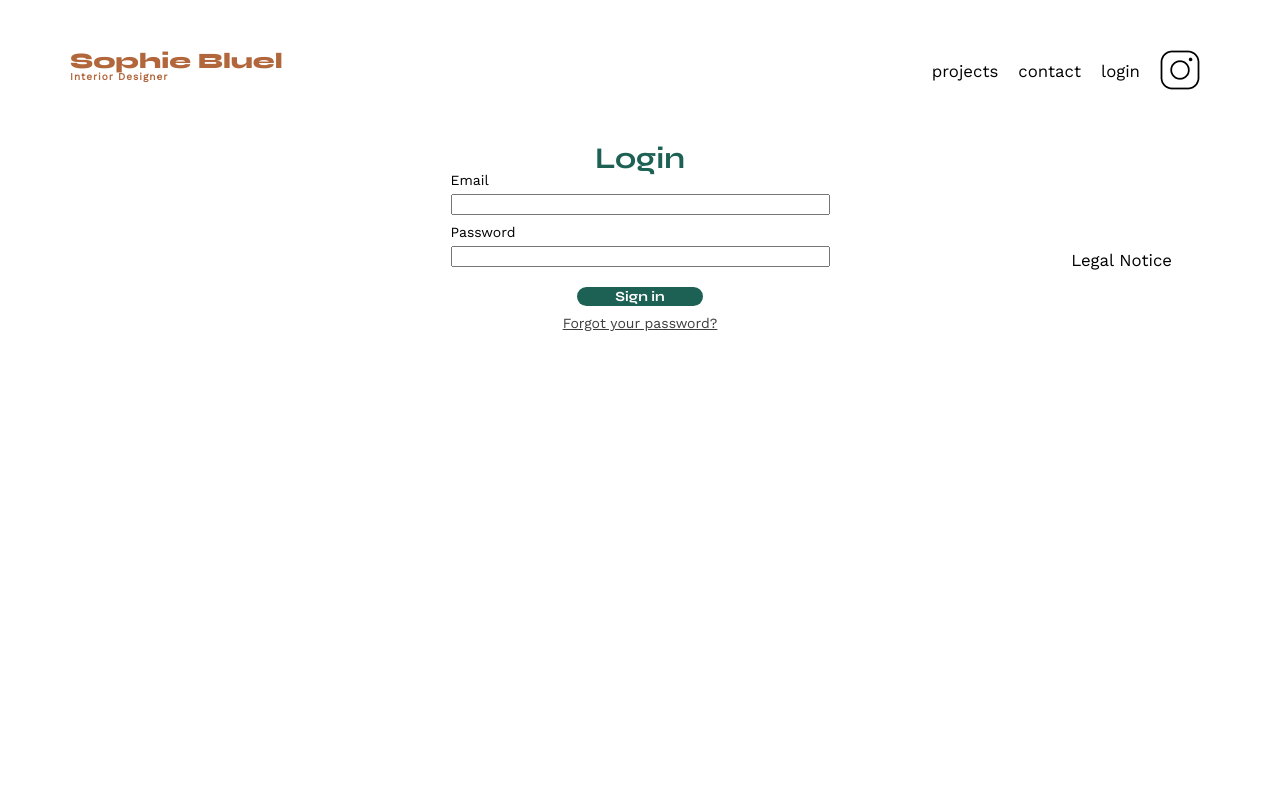
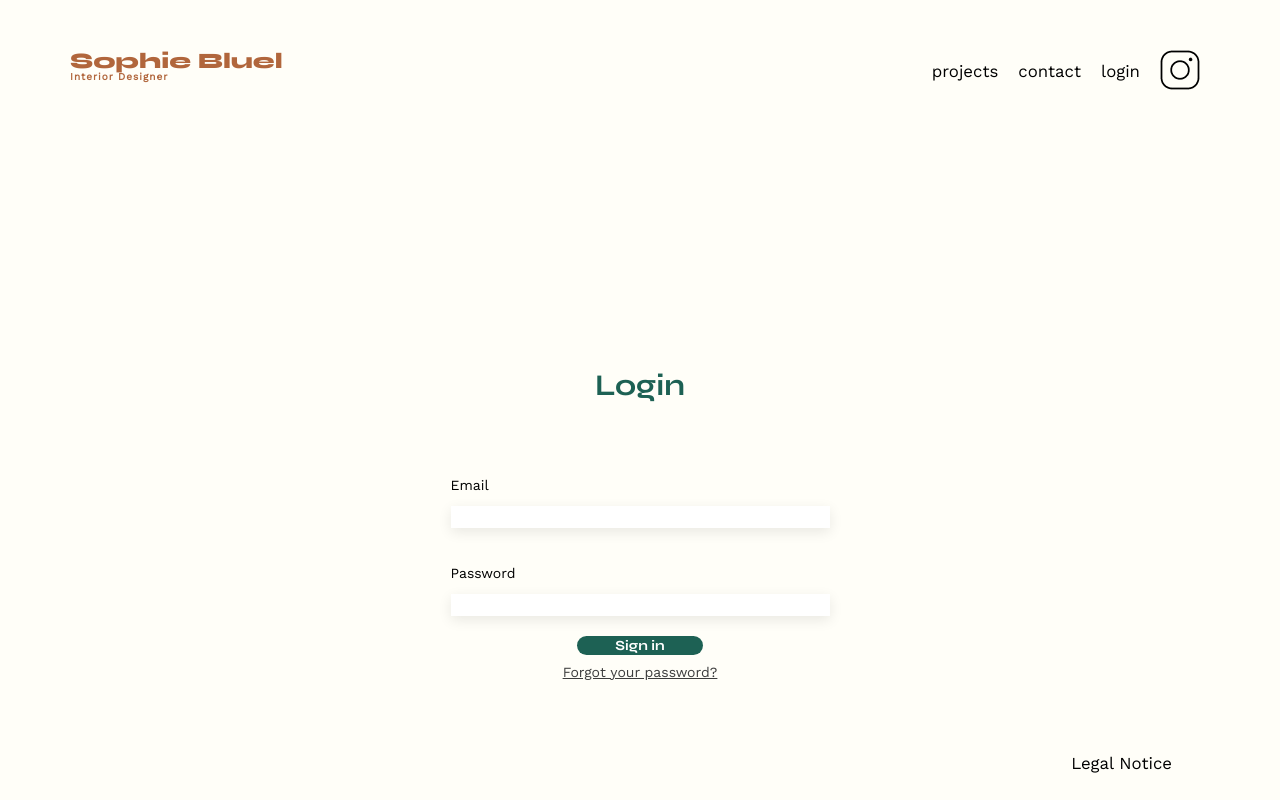
Before and after one commit to millertim83/OC-Sophie-Bluel, a plain HTML site: page FrontEnd/login.html in a window 1280 px wide. Drawn offline with nearby package versions, Linux system fonts and the light colour scheme.

Commit message:
Adjust login page layout, footer.  Change background color.

```diff
--- a/FrontEnd/assets/style.css
+++ b/FrontEnd/assets/style.css
@@ -52,6 +52,7 @@ body {
 	margin:auto;
 	font-family: 'Work Sans' ;
 	font-size: 14px;
+	background-color: #FFFEF8;
 }
 header {
 	display: flex;
@@ -150,7 +151,7 @@ li:hover {
 }
 #contact form {
 	text-align: left;
-	margin-top:30px;
+	margin-top: 30px;
 	display: flex;
 	flex-direction: column;
 }
@@ -225,6 +226,7 @@ a:visited {
 /* Login page */
 
 #login {
+	flex: 1;
 	display: flex;
 	flex-direction: column;
 	align-items: center;
@@ -279,6 +281,41 @@ a:visited {
 	color: black;
 	font-size: 14px;
 	margin-left: 15px;
+}
+
+#login h2 {
+    margin-bottom: 20px;
+}
+
+#login form {
+    text-align: left;
+    margin-top: 30px;
+    display: flex;
+    flex-direction: column;
+}
+
+#login input {
+    height: 50px;
+    font-size: 1.2em;
+    border: none;
+    box-shadow: 0px 4px 14px rgba(0, 0, 0, 0.09);
+}
+#login label {
+    margin: 2em 0 1em 0;
+}
+
+.login-page {
+	display: flex;
+	flex-direction: column;
+	min-height: 100vh;
+}
+
+.login-page main {
+	flex: 1;
+}
+
+.login-page footer {
+	margin-top: auto;
 }
 
 /* Modal */
--- a/FrontEnd/login.html
+++ b/FrontEnd/login.html
@@ -11,7 +11,7 @@
 	<link rel="stylesheet" href="./assets/style.css">
 	<script src="login.js" defer></script>
 </head>
-<body>
+<body class="login-page">
 <header>
 	<h1>Sophie Bluel <span>Interior Designer</span></h1>
 	<nav>
```
Also changed, not shown: FrontEnd/script.js (+7 -8 lines), Backend/images/abajour-tahina1756334872510.png (added), Backend/images/abajour-tahina1756335978152.png (added), 3 other files.
